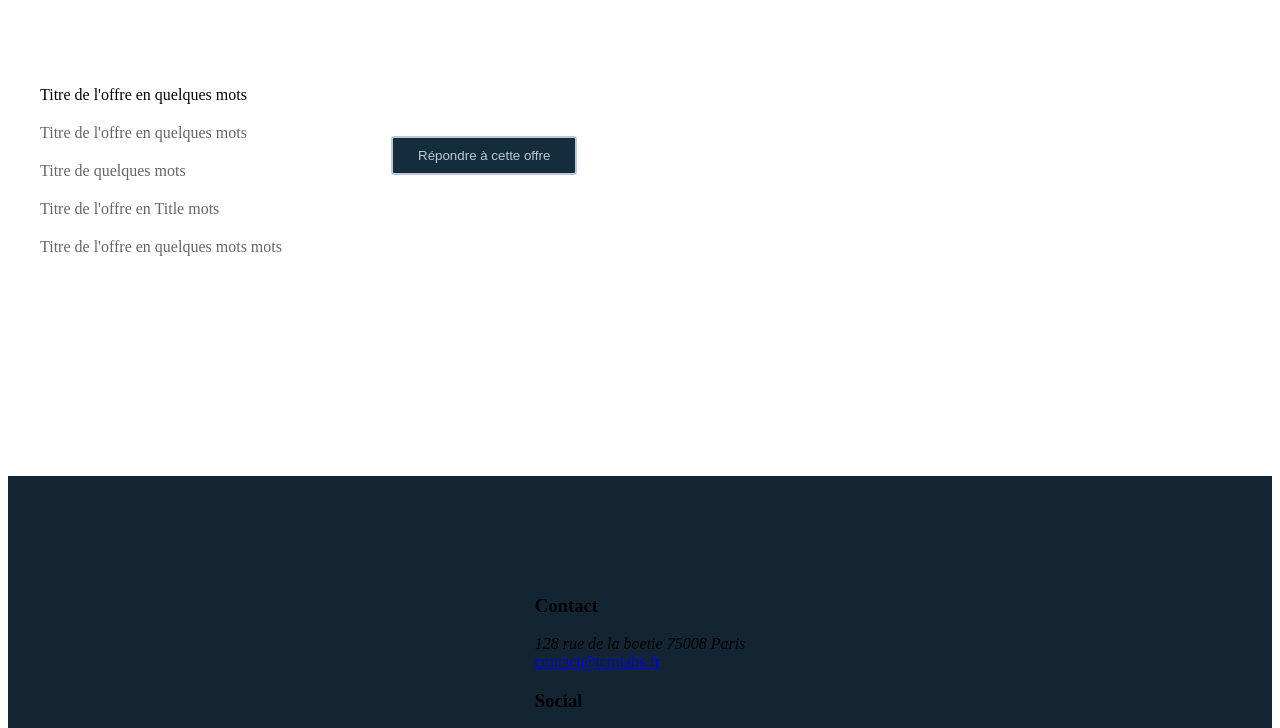
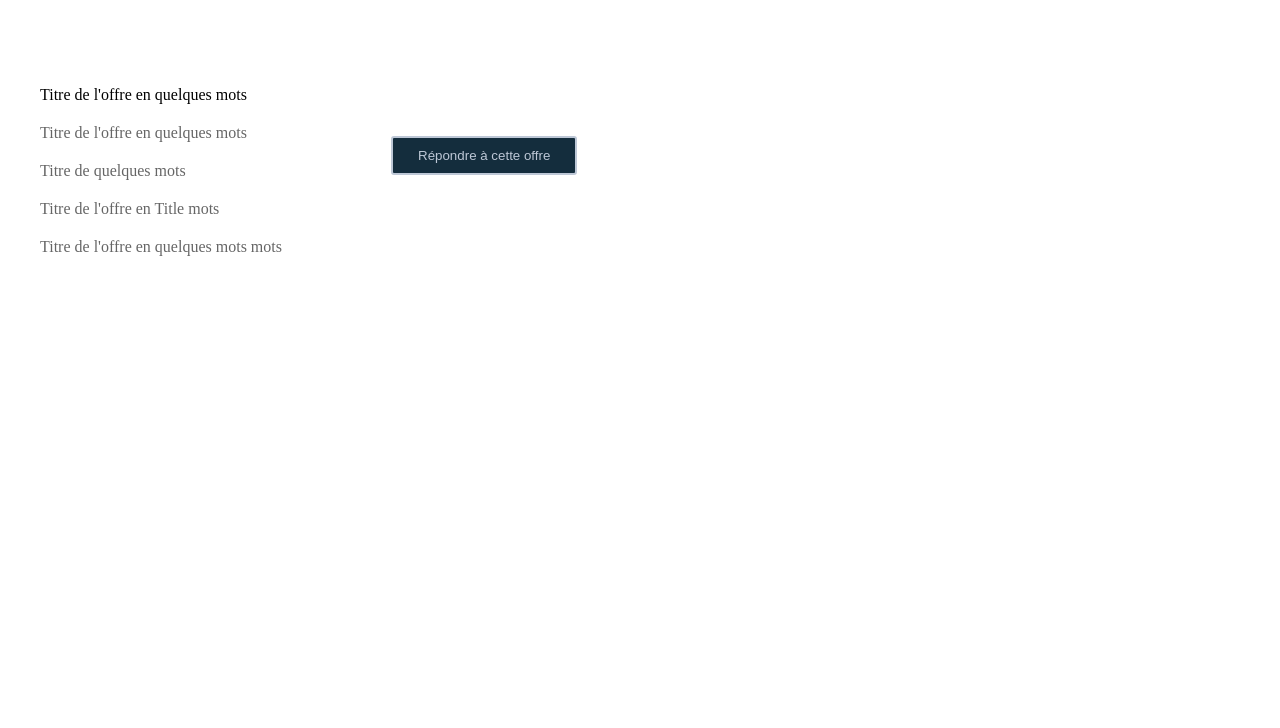
Before and after one commit to tcmlabs/tcmlabs, a Gatsby site: page /jobs in a window 1280 px wide. Shown: the part 183-911 px from the top of the page. After the commit the page ends 800 px from the top, so only its background shows below. Built offline with nearby package versions, Linux system fonts and the light colour scheme; Gatsby itself is replaced by a stand-in of ours.

Commit message:
Share Footer across all pages

```diff
--- a/src/pages/index.tsx
+++ b/src/pages/index.tsx
@@ -5,7 +5,7 @@ import 'normalize.css';
 
 import Button from '../components/Button';
 import ContentWrapper from '../components/ContentWrapper';
-import Footer from '../components/Footer';
+
 import JobOffer from '../components/JobOffer';
 import Logo from '../components/Logo';
 import TeamMember from '../components/TeamMember';
@@ -122,8 +122,6 @@ class Index extends React.Component {
           <JobOffer />
           <Button>Toutes les offres</Button>
         </ContentWrapper>
-
-        <Footer />
       </div>
     );
   }
--- a/src/pages/jobs.jsx
+++ b/src/pages/jobs.jsx
@@ -1,17 +1,16 @@
-import * as React from 'react'
-import styled from 'styled-components'
+import * as React from 'react';
+import styled from 'styled-components';
 
-import Button from "../components/Button";
-import ContentWrapper from "../components/ContentWrapper"
-import Footer from '../components/Footer'
+import Button from '../components/Button';
+import ContentWrapper from '../components/ContentWrapper';
 
 export default function JobsPage() {
   return (
     <div>
-
       <ContentWrapper>
-
-				<Title><Prompt>$></Prompt> Offres d'emploi<Carret>_</Carret></Title>
+        <Title>
+          <Prompt>$></Prompt> Offres d'emploi<Carret>_</Carret>
+        </Title>
 
         <OfferContent>
           <Navbar>
@@ -23,34 +22,28 @@ export default function JobsPage() {
           </Navbar>
 
           <OfferDetails>
-
             <AnswerOffer>
               <Button>Répondre à cette offre</Button>
             </AnswerOffer>
           </OfferDetails>
         </OfferContent>
-
       </ContentWrapper>
-
-			<Footer/>
-
     </div>
-	)
+  );
 }
-
 
 const Title = styled.h1`
   margin: 100px 0;
   text-align: center;
   font-size: 60px;
-`
+`;
 
 const Prompt = styled.span`
-	opacity: .7;
-`
+  opacity: 0.7;
+`;
 
 const Carret = styled.span`
-	color:#65c93b;
+  color: #65c93b;
   animation: blinker 1s linear infinite;
   @keyframes blinker {
     50% {
@@ -60,32 +53,33 @@ const Carret = styled.span`
       opacity: 1;
     }
   }
-`
+`;
 
 const OfferContent = styled.div`
   display: flex;
   margin-bottom: 100px;
-`
+`;
 
 const Navbar = styled.nav`
   flex: 0 0 250px;
-	border-right: 1px solid rgba(255,255,255,.2);
+  border-right: 1px solid rgba(255, 255, 255, 0.2);
   padding-right: 50px;
   margin-right: 50px;
-`
+`;
 
 const NavItem = styled.div`
   margin-bottom: 20px;
-	opacity: .6;
-	${({ active }) => active && {
-		opacity: 1
-	}}
-`
+  opacity: 0.6;
+  ${({ active }) =>
+    active && {
+      opacity: 1,
+    }};
+`;
 
 const OfferDetails = styled.article`
   flex: 1;
-`
+`;
 
 const AnswerOffer = styled.div`
   margin-top: 50px;
-`
+`;
```
Also changed, not shown: src/layouts/index.tsx (added, +13 -0 lines). Lines whose indentation alone changed are shown as unchanged.
